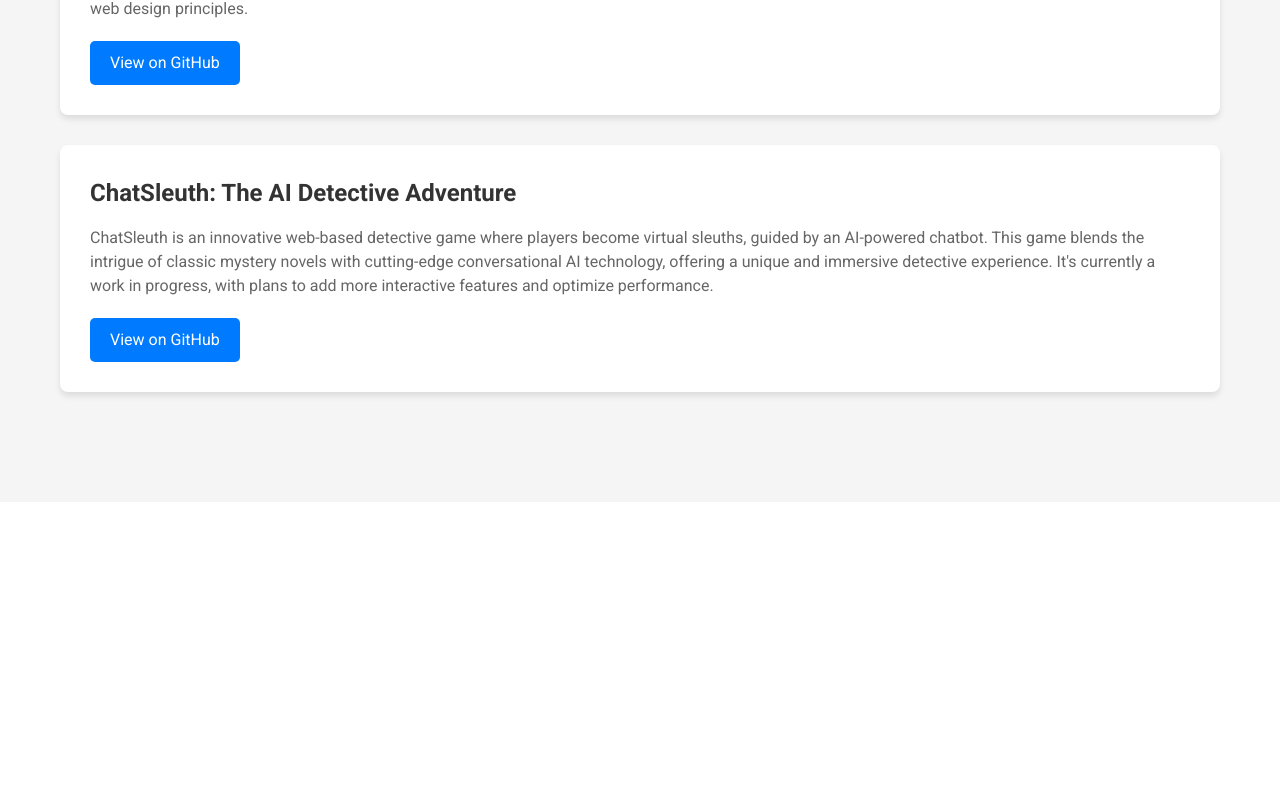
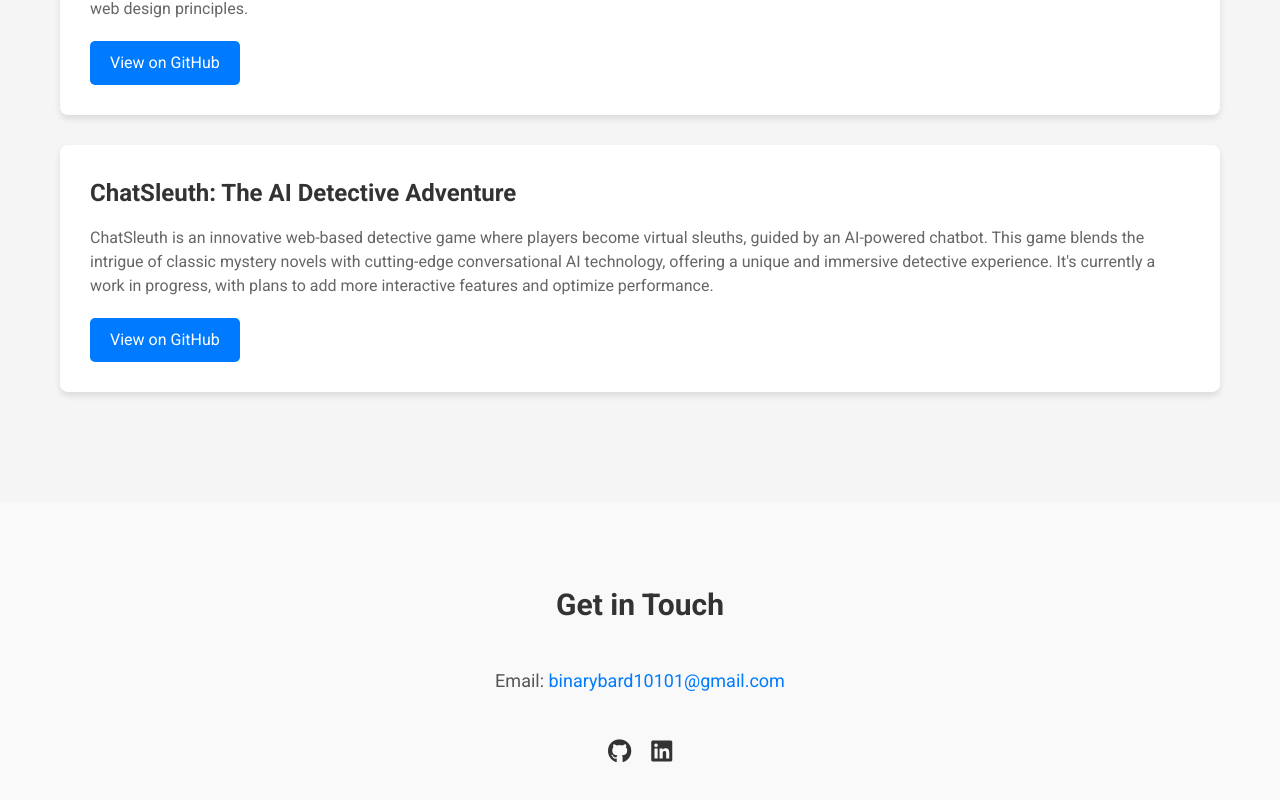
Before and after one commit to optimalMachine/code-by-j, a React (Create React App) app: page / in a window 1280 px wide. Shown: the part 1644-2444 px from the top of the page. Before the commit the page ends 2146 px from the top, so only its background shows below. Built offline with nearby package versions, Linux system fonts and the light colour scheme.

Commit message:
Complete

```diff
--- a/public/index.html
+++ b/public/index.html
@@ -5,6 +5,7 @@
     <link rel="icon" href="%PUBLIC_URL%/favicon.ico" />
     <meta name="viewport" content="width=device-width, initial-scale=1" />
     <link href="https://fonts.googleapis.com/css2?family=Roboto:wght@300;400;700&display=swap" rel="stylesheet">
+    <link rel="stylesheet" href="https://cdnjs.cloudflare.com/ajax/libs/font-awesome/5.15.3/css/all.min.css">
 
     <meta name="theme-color" content="#000000" />
     <meta
--- a/src/App.js
+++ b/src/App.js
@@ -3,6 +3,7 @@
 import Hero from './components/Hero';
 import About from './components/About';
 import Projects from './components/Projects';
+import Contact from './components/Contact';
 import { ThemeProvider } from 'styled-components';
 import GlobalStyle from './styles/GlobalStyle';
 import theme from './styles/theme';
@@ -17,6 +18,7 @@
           <Hero />
           <About />
           <Projects />
+          <Contact />
         </main>
 
       </div>
--- a/src/components/Contact.js
+++ b/src/components/Contact.js
@@ -0,0 +1,97 @@
+import React from 'react';
+import styled from 'styled-components';
+
+const ContactSection = styled.section`
+  padding: 80px 0;
+  background-color: #f9f9f9;
+`;
+
+
+const EmailLink = styled.a`
+  color: #007bff;
+  text-decoration: none;
+  transition: color 0.3s ease;
+
+  &:hover {
+    color: #0056b3;
+    text-decoration: underline;
+}
+`;
+
+const Container = styled.div`
+  max-width: 800px;
+  margin: 0 auto;
+  padding: 0 20px;
+`;
+
+const Title = styled.h2`
+  font-size: 3rem;
+  margin-bottom: 40px;
+  text-align: center;
+  color: #333;
+`;
+
+const ContactInfo = styled.div`
+  text-align: center;
+  margin-bottom: 40px;
+`;
+
+const ContactItem = styled.p`
+  font-size: 1.8rem;
+  margin-bottom: 15px;
+  color: #555;
+`;
+
+const SocialLinks = styled.div`
+  display: flex;
+  justify-content: center;
+  gap: 20px;
+`;
+
+const SocialLink = styled.a`
+  font-size: 2.4rem;
+  color: #333;
+  transition: color 0.3s ease;
+
+  &:hover {
+    color: #007bff;
+  }
+
+const EmailLink = styled.a
+  color: #007bff;
+  text-decoration: none;
+  transition: color 0.3s ease;
+
+  &:hover {
+    color: #0056b3;
+    text-decoration: underline;
+  }
+`;
+
+const Contact = () => {
+
+    const email = "binarybard10101@gmail.com";
+    return (
+        <ContactSection id="contact">
+        <Container>
+            <Title>Get in Touch</Title>
+            <ContactInfo>
+                <ContactItem>
+                    Email: <EmailLink target="_blank" href={`mailto:${email}`}>{email}</EmailLink>
+                </ContactItem>
+            </ContactInfo>
+            <SocialLinks>
+            <SocialLink href="https://github.com/optimalMachine" target="_blank" rel="noopener noreferrer">
+                <i className="fab fa-github"></i>
+            </SocialLink>
+            <SocialLink href="https://www.linkedin.com/in/jiuk-choi-3b1972167/" target="_blank" rel="noopener noreferrer">
+                <i className="fab fa-linkedin"></i>
+            </SocialLink>
+
+            </SocialLinks>
+        </Container>
+        </ContactSection>
+    );
+};
+
+export default Contact;
```
